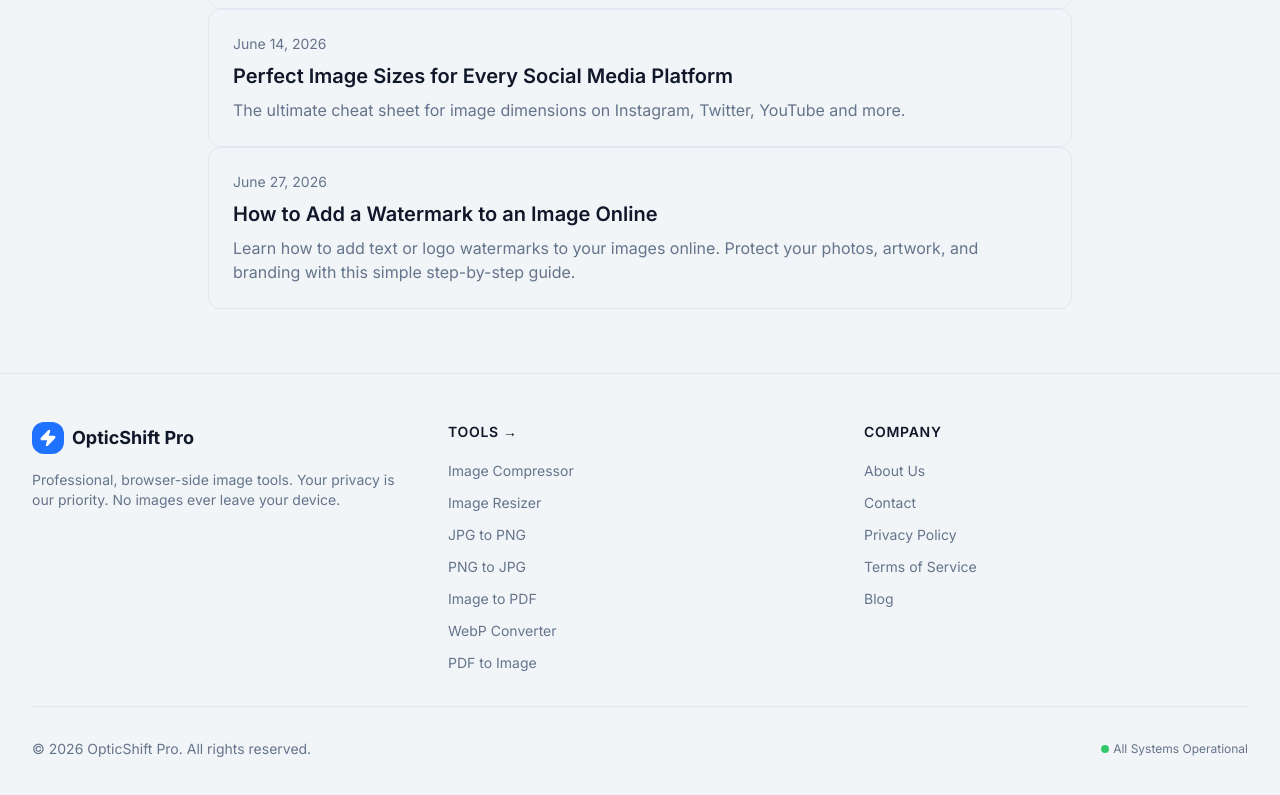
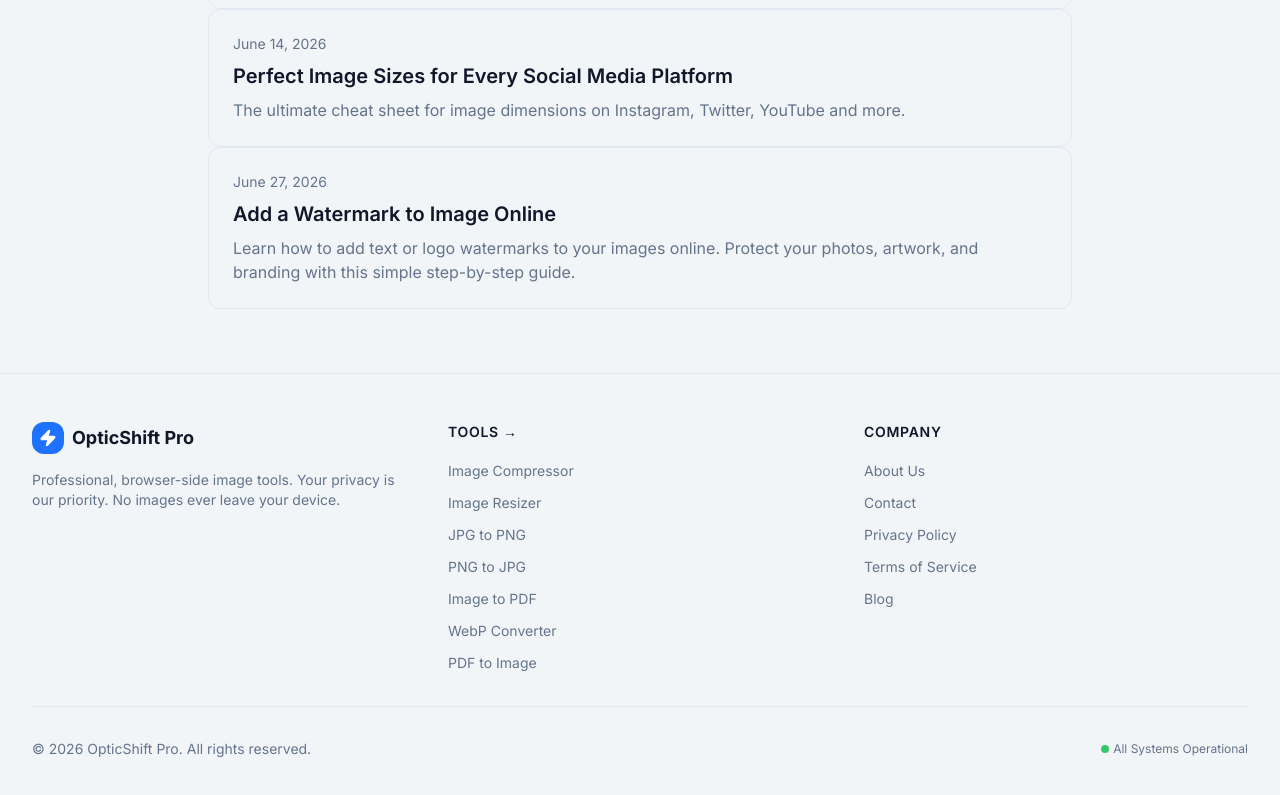
Before and after one commit to surajkumar122024-star/ok01, a Next.js app: page /blog in a window 1280 px wide. Shown: the part 1011-1806 px from the top of the page. Built offline with nearby package versions, Linux system fonts and the light colour scheme.

Commit message:
Shorten title for watermark tutorial

```diff
--- a/src/app/blog/page.tsx
+++ b/src/app/blog/page.tsx
@@ -45,7 +45,7 @@ const blogs = [
   },
   {
   slug: 'add-watermark-to-image-online',
-  title: 'How to Add a Watermark to an Image Online',
+  title: 'Add a Watermark to Image Online',
   description: 'Learn how to add text or logo watermarks to your images online. Protect your photos, artwork, and branding with this simple step-by-step guide.',
   date: 'June 27, 2026',
 },
```
